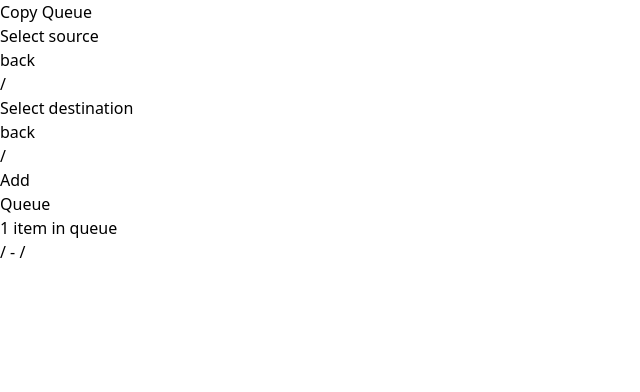
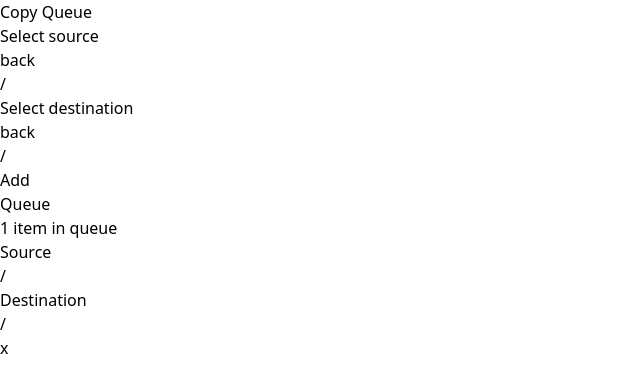
Before and after one commit to sivakar12/copy-queue, a React (Vite) app: page / in a window 1280 px wide. Both pictures are taken after a click on the button "Add". Shown: the top 392 px of the page, without its empty margins (0-640 px from the left). Built offline with nearby package versions, Linux system fonts and the light colour scheme.

Commit message:
Improve layout of queue items UI

```diff
--- a/src/App.tsx
+++ b/src/App.tsx
@@ -15,6 +15,8 @@ export type QueueItem = {
   destination: string;
   totalBytes?: number;
   bytesCopied?: number;
+  filesCopied?: number;
+  totalFiles?: number;
 };
 
 function App() {
--- a/src/components/Queue.tsx
+++ b/src/components/Queue.tsx
@@ -1,21 +1,21 @@
-import { QueueItem } from "../App";
+import { QueueItem as QueueItemType } from "../App";
+import QueueItem from './QueueItem';
 
 type QueueProps = {
-    items: QueueItem[];
+    items: QueueItemType[];
 }
+
 
 export default function Queue({ items }: QueueProps) {
     return (
         <div>
             <h1 className="text-2xl font-bold mb-4">Queue</h1>
             <h2>{items.length} { items.length == 1 ? 'item' : 'items'} in queue</h2>
-            <ul>
+            <div>
                 {items.map(item => (
-                    <li key={item.id}>
-                        {item.source} - {item.destination}
-                    </li>
+                    <QueueItem key={item.id} item={item} onCancel={() => {}} />
                 ))}
-            </ul>
+            </div>
         </div>
     );
 }
--- /dev/null
+++ b/src/components/QueueItem.tsx
@@ -0,0 +1,72 @@
+import { QueueItem as QueueItemType } from '../App';
+
+type QueueItemProps = {
+    item: QueueItemType;
+    onCancel : () => void;
+}
+
+function CancelButton({ onCancel }: { onCancel: () => void}) {
+    return (
+        <div className="bg-red-500 text-white rounded-full h-4 w-4 flex items-center justify-center" onClick={onCancel}>
+            x
+        </div>
+    )
+}
+
+function ProgressBar({ progress }: { progress: number }) {
+    return (
+        <div className="bg-gray-300 h-4">
+            <div style={{ width: `${progress}%` }} className="bg-green-500 h-5"></div>
+        </div>
+    )
+}
+
+function Path({ label, path }: { label: string, path: string }) {
+    return (
+        <div className="flex justify-between gap-1">
+            <div className="text-gray-400 font-light">{label}</div>
+            <div className="text-gray-800 font-semibold">{path}</div>
+        </div>
+    )
+}
+
+function Fraction({ numerator, denominator, type }: { numerator: number, denominator: number, type: 'files' | 'bytes' }) {
+    return (
+        <div className="text-gray-400">
+            {numerator} / {denominator} {type}
+        </div>
+    )
+}
+
+export default function({ item, onCancel }: QueueItemProps ) {
+    const progress = item.bytesCopied && item.totalBytes ?  item.bytesCopied / item.totalBytes * 100 : 0;
+
+    return (
+
+        <div className="flex flex-col p-1 m-1 rounded-md bg-gray-100">
+            <div className="flex flex-row justify-stretch"> {/* Labels and paths and fractions */}
+
+                <div className="flex flex-col grow"> {/* Labels and paths */}
+                    <Path label="Source" path={item.source} />
+                    <Path label="Destination" path={item.destination} />
+                </div>
+                {/* Fractions */}
+                {item.filesCopied && item.bytesCopied && item.totalBytes && item.totalFiles &&
+                    <div className="flex flex-col flex-auto">
+                        <Fraction numerator={item.filesCopied} denominator={item.totalFiles} type="files" />
+                        <Fraction numerator={item.bytesCopied} denominator={item.totalBytes} type="bytes" />
+                    </div>
+                }
+            </div>
+            <div className="flex flex-row gap-1"> {/* Progress bar and cancel button */}
+                <div className="flex-1">
+                    <ProgressBar progress={progress} />
+                </div>
+                <div className="flex-none">
+                    <CancelButton onCancel={onCancel}/>
+                </div>
+            </div>
+            {/* TODO: Add files fraction and bytes fraction */}
+        </div>
+    )
+}
```
